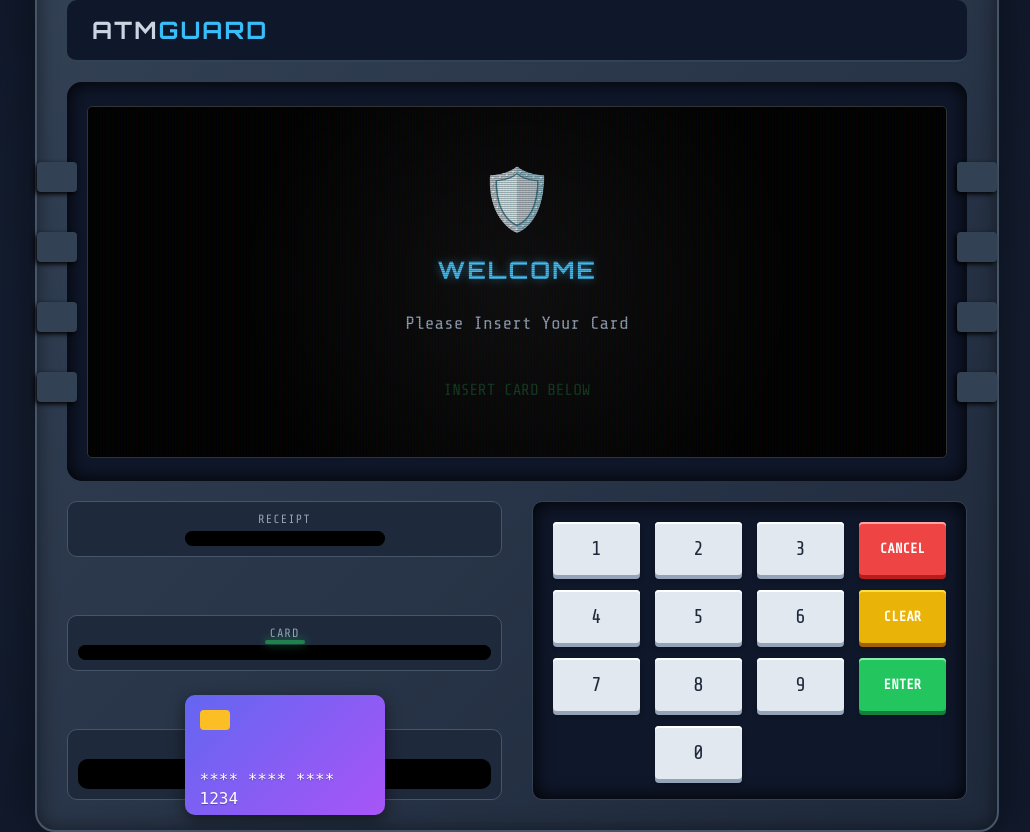
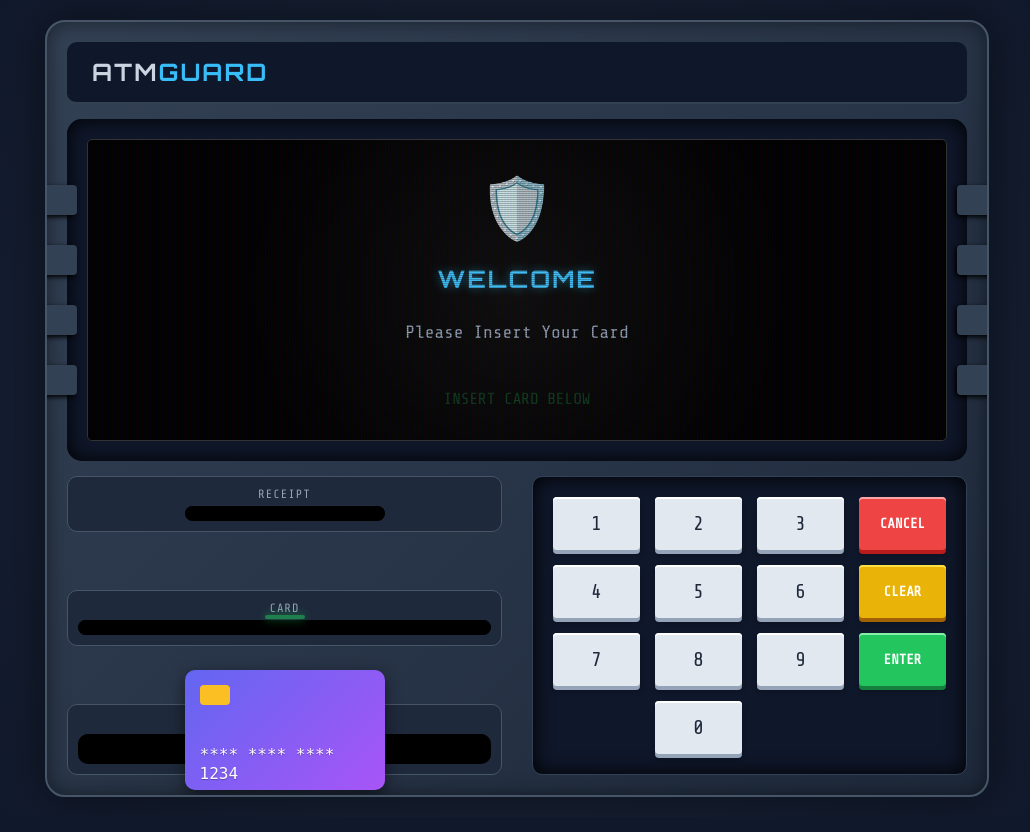
Before and after one commit to CaptRaven/ATMGuard, a Flask app: page / in a window 1280 px wide. Shown: the whole page, without its empty margins (123-1153 px from the left). After the commit the page ends 797 px from the top, so only its background shows below. Run offline with Flask 3, Linux system fonts and the light colour scheme.

Commit message:
style(ui): improve responsive design and layout adjustments
- Replace fixed height with min-height on body to prevent overflow on small screens
- Add responsive padding and box-sizing to body for better mobile handling
- Make ATM casing responsive with max-width/max-height and flex layout
- Add media queries for screens under 750px height and 600px width
- Hide side keys on mobile to improve usability
- Adjust various spacing and sizing for better visual balance across devices

```diff
--- a/static/style.css
+++ b/static/style.css
@@ -14,27 +14,31 @@ body {
     display: flex;
     justify-content: center;
     align-items: center;
-    height: 100vh;
+    min-height: 100vh;
     margin: 0;
     font-family: 'Share Tech Mono', monospace;
     color: white;
-    overflow: hidden;
+    padding: 20px;
+    box-sizing: border-box;
 }
 
 /* --- CASING --- */
 .atm-casing {
-    width: 900px;
-    height: 800px;
+    width: 100%;
+    max-width: 900px;
+    height: auto;
+    max-height: 95vh;
     background: var(--atm-metal);
     border-radius: 20px;
-    padding: 30px;
+    padding: 20px;
     box-shadow:
         inset 0 0 20px rgba(0,0,0,0.5),
         0 0 50px rgba(0,0,0,0.5);
     border: 2px solid #475569;
-    display: grid;
-    grid-template-rows: auto 1fr auto;
-    gap: 20px;
+    display: flex;
+    flex-direction: column;
+    gap: 15px;
+    overflow-y: auto;
 }
 
 .atm-header {
@@ -73,7 +77,7 @@ body {
 
 .screen-container {
     width: 100%;
-    height: 350px;
+    height: 300px;
     background: black;
     position: relative;
     overflow: hidden;
@@ -199,7 +203,7 @@ p {
     position: absolute;
     display: flex;
     flex-direction: column;
-    gap: 40px;
+    gap: 30px;
 }
 
 .side-keys.left { left: -30px; }
@@ -423,3 +427,30 @@ p {
     background: #22c55e;
     box-shadow: inset 0 2px 0 #86efac, 0 4px 0 #15803d, 0 5px 5px rgba(0,0,0,0.3);
 }
+
+@media (max-height: 750px) {
+    .atm-casing {
+        padding: 10px;
+        gap: 10px;
+    }
+    .screen-container {
+        height: 250px;
+    }
+    .keypad button {
+        padding: 10px 0;
+        font-size: 16px;
+    }
+    .credit-card {
+        width: 150px;
+        height: 90px;
+    }
+}
+
+@media (max-width: 600px) {
+    .controls-area {
+        grid-template-columns: 1fr;
+    }
+    .side-keys {
+        display: none;
+    }
+}
```
